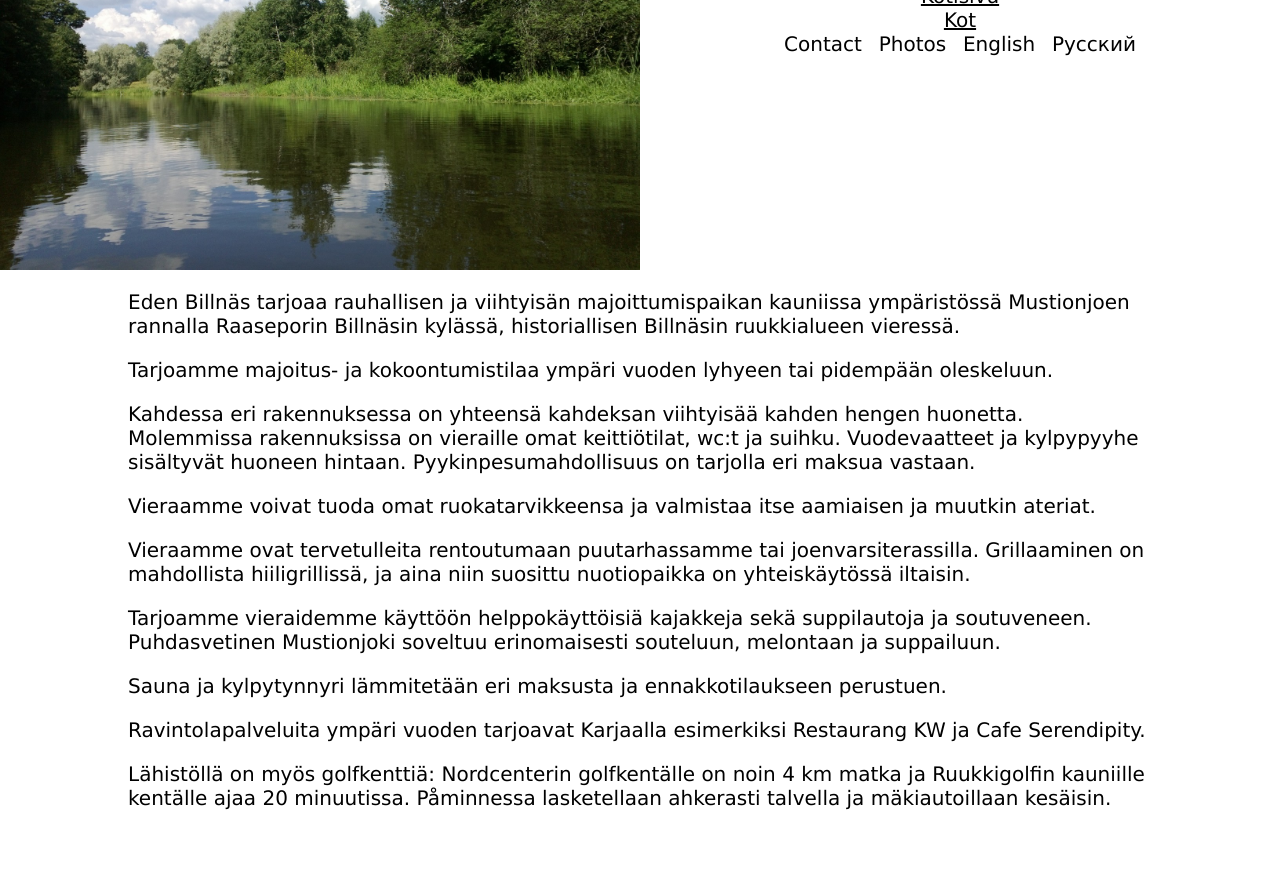
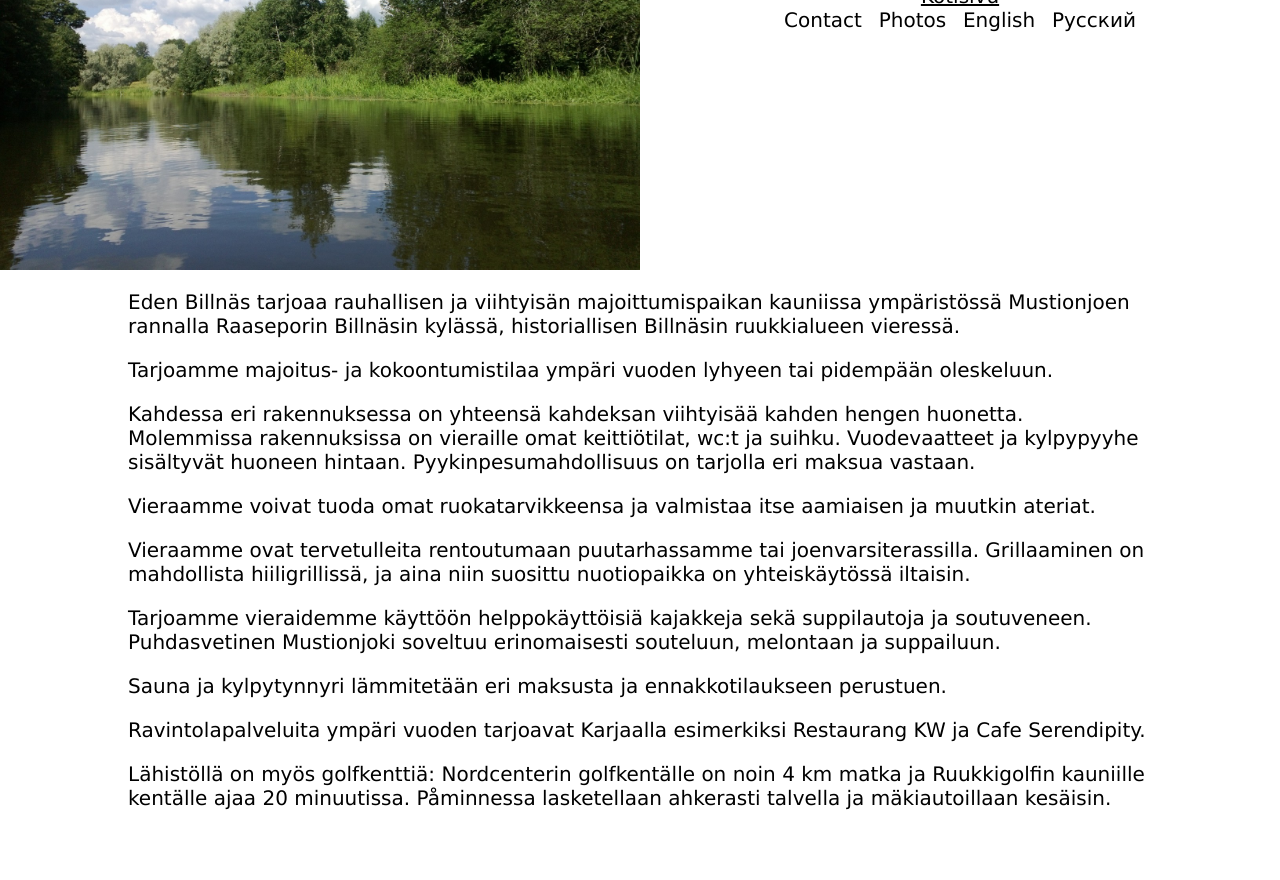
Before and after one commit to Alsou-Kadyrova/Alsou-Kadyrova.github.io, a plain HTML site: page index.html in a window 1280 px wide. Shown: the part 90-970 px from the top of the page. Drawn offline with Linux system fonts and the light colour scheme.

Commit message:
Update index.html

```diff
--- a/index.html
+++ b/index.html
@@ -10,7 +10,6 @@
      <div class="menu2"><p class="h">Eden Billnäs</p></div>
      <div class="menu3">
       <div media="(max-width: 576px)"><a href="index.html" class="a1">Kotisivu</a></div>
-       <div media="(min-width: 577px)"><a href="index.html" class="a1">Kot</a></div>
       <a href="Contact.html" class="a2">Contact</a>
       <a href="Photos.html" class="a2">Photos</a>
       <a href="English.html" class="a2">English</a>
```
